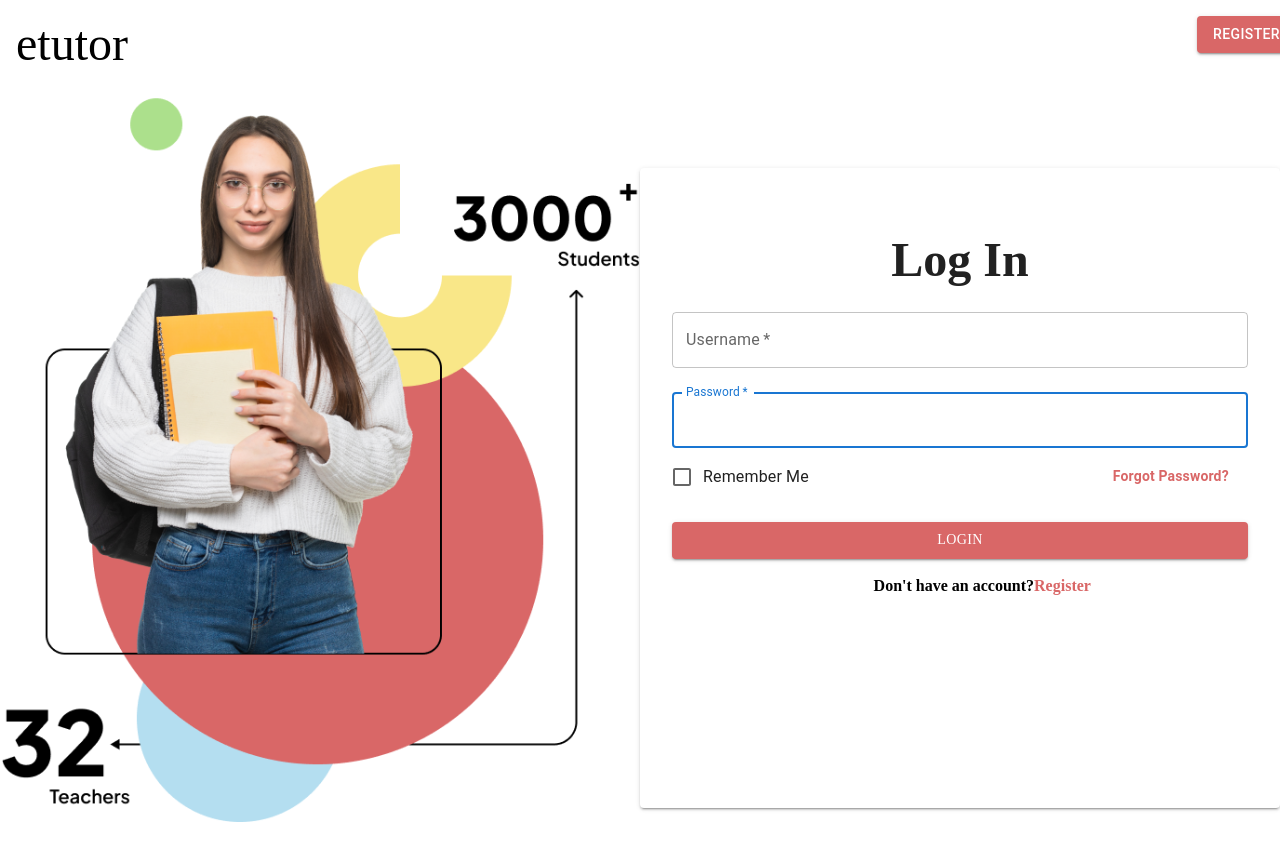
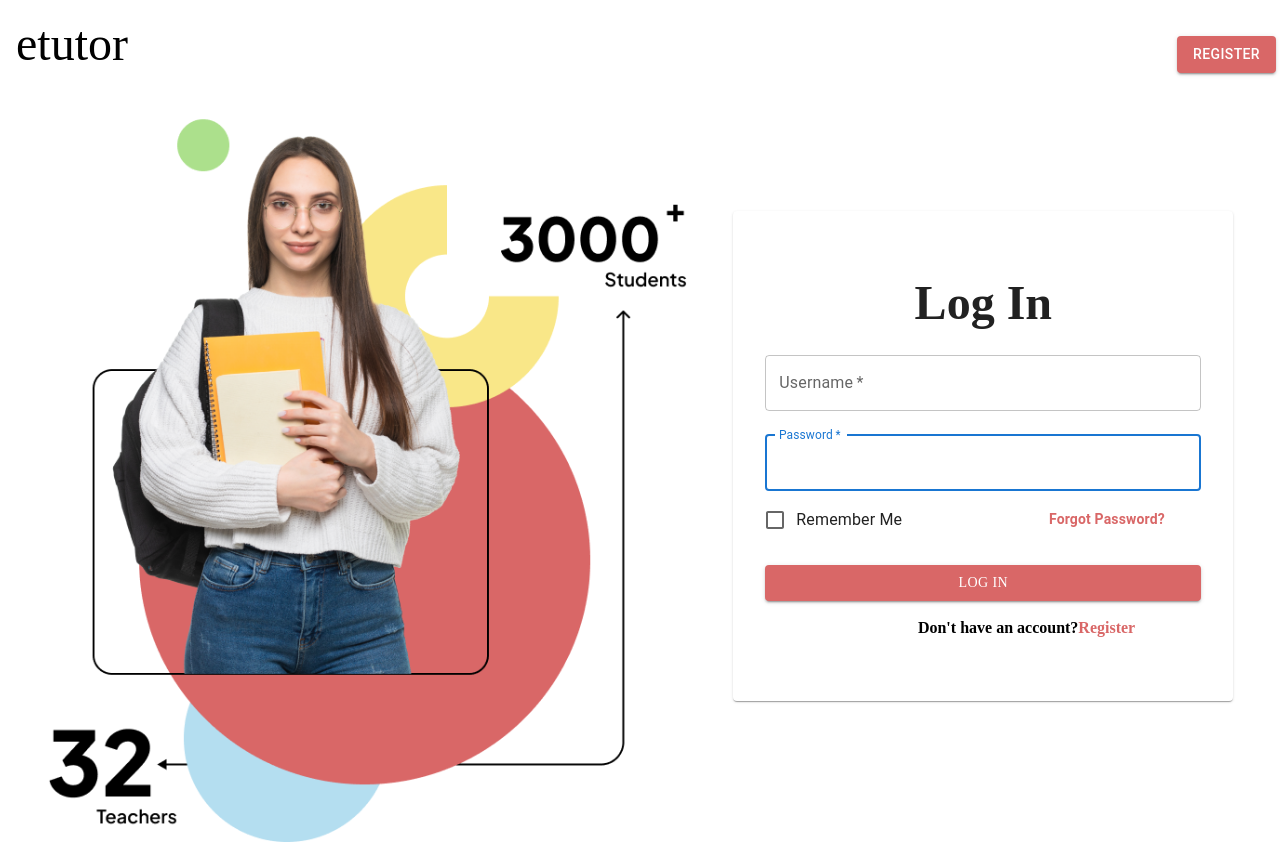
Before and after one commit to hasithasenevirathne123/studentetutor, a React (Create React App) app: page / in a window 1280 px wide. Built offline with nearby package versions, Linux system fonts and the light colour scheme.

Commit message:
login finish

```diff
--- a/src/App.js
+++ b/src/App.js
@@ -9,7 +9,6 @@ function App() {
    <Router>
     <Routes path='./' element={<Login/>}>
       <Route index element={<Login/>}/>
-      <Route index element={<Homepage/>}/>
     </Routes>
    </Router>
   );
--- a/src/Pages/Homepage.js
+++ b/src/Pages/Homepage.js
@@ -3,7 +3,7 @@ import React from 'react'
 const Homepage = () => {
   return (
     <div>
-
+      <h1>Hello</h1>
     </div>
   )
 }
--- a/src/Pages/Login.js
+++ b/src/Pages/Login.js
@@ -12,18 +12,18 @@ import {
   colors,
   Card,
 } from "@mui/material";
-import image from "./Group 72.png";
+// import image from "./Group 72.png";
+import image2 from "./login image.png";
 import { red } from "@mui/material/colors";
-import { Navigate } from "react-router";
+import { useNavigate } from "react-router-dom";
 
 const Login = () => {
   const handleSubmit = () => {};
 
   const clickAlert = () => {
+  };
 
-    alert("Hello")
-
-  };
+  const navigate = useNavigate();
 
   return (
     <>
@@ -35,7 +35,7 @@ const Login = () => {
               <Grid item>
               <Button
             className="btn-reg"
-            style={{ backgroundColor: "#d96767" }}
+            style={{ backgroundColor: "#d96767" , margin:"20px"}}
             variant="contained"
           >
             Register
@@ -43,21 +43,19 @@ const Login = () => {
               </Grid>
             </Grid>
       </Grid>
-      <Grid container component="main">
+      <Grid container component="main" style={{justifyContent:"space-evenly"}}>
         <Grid item lg={6} md={6} sm={12} xs={12}>
-          <img style={{ width: "100%" }} src={image} />
+          <img style={{ width: "100%" }} src={image2} />
         </Grid>
 
-        <Grid
-          style={{ height: "40rem", marginTop: "5rem" }}
+        <Card
+          style={{ width:"500px", height:"fit-content", marginTop:"8%", justifyContent:"center"}}
           item
           lg={6}
           md={6}
           sm={12}
           xs={12}
-          component={Paper}
-          squarero
-          elevation={2}
+
         >
           <Box
             sx={{
@@ -107,10 +105,9 @@ const Login = () => {
                 label="Remember Me"
               />
 
-              <Link href="#" variant="body2" style={{ textDecoration: "none", justifyContent:"space-between", color:"#d96767", fontWeight:"bolder", marginLeft:"50%"}}>
+              <Link href="#" variant="body2" style={{ textDecoration: "none", justifyContent:"space-between", color:"#d96767", fontWeight:"bolder", marginLeft:"30%"}}>
                 Forgot Password?
               </Link>
-
               <Button
                 fullWidth
                 style={{
@@ -120,8 +117,12 @@ const Login = () => {
                 type="submit"
                 variant="contained"
                 sx={{ mt: 3, mb: 2 }}
+
+                onClick={() => {
+                  navigate("/home")
+              }}
               >
-                LogIn
+                Log In
               </Button>
               <label
                 className="custom-control-form"
@@ -148,7 +149,7 @@ const Login = () => {
               </a>
             </Box>
           </Box>
-        </Grid>
+       </Card>
       </Grid>
     </>
   );
```
Also changed, not shown: src/Pages/Group 72.png, src/Pages/login image.png (added).
